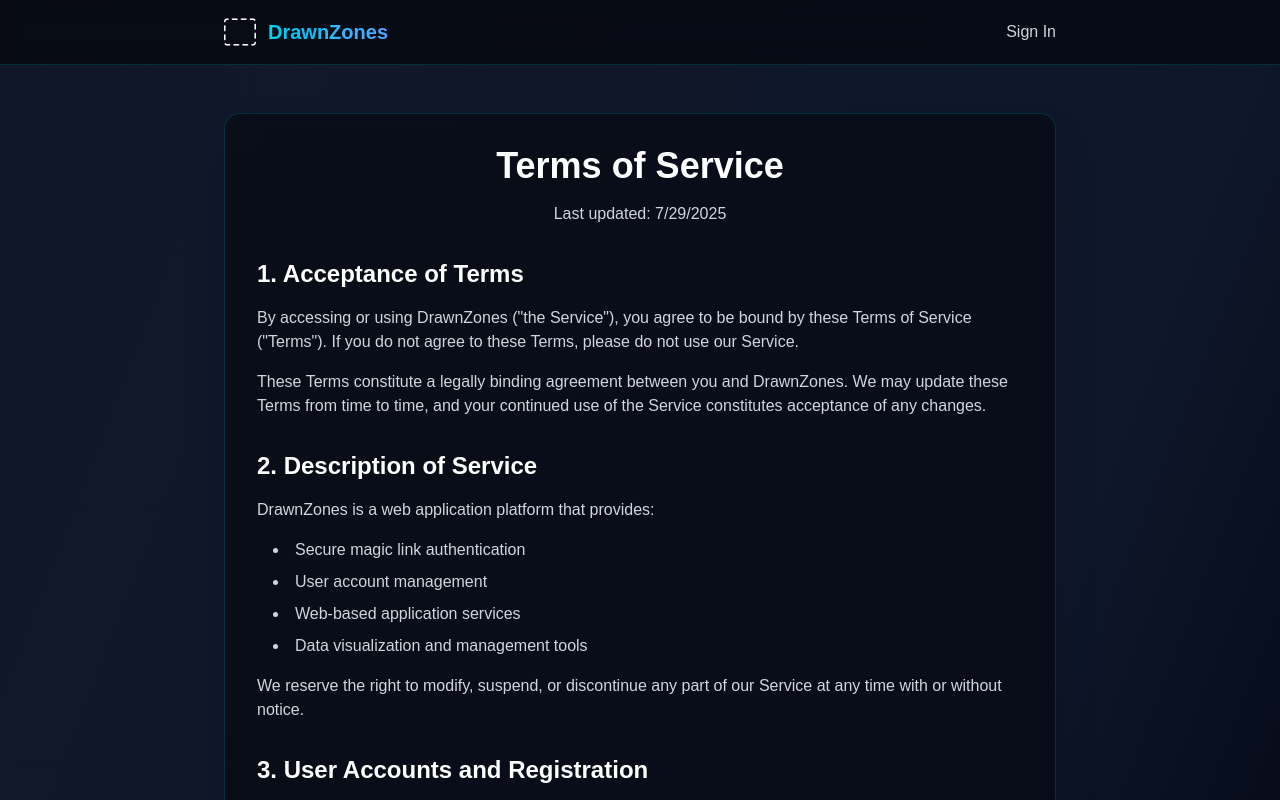
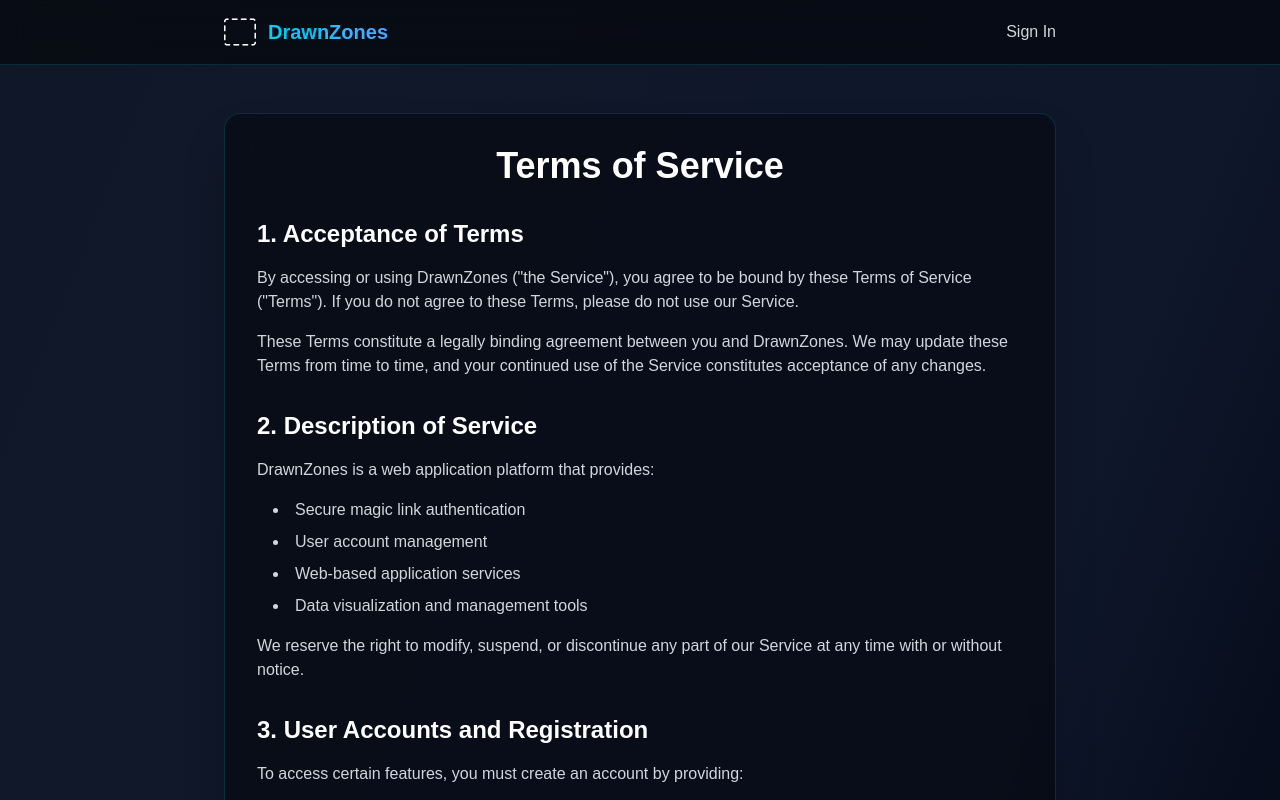
Before and after one commit to fcendesu/drawn-zones, a Next.js app in the folder frontend/: page /terms in a window 1280 px wide. Shown: the top 800 px of the page. Built offline with nearby package versions, Linux system fonts and the light colour scheme.

Commit message:
refactor: remove last updated date from Privacy and Terms pages

```diff
--- a/frontend/src/app/privacy/page.tsx
+++ b/frontend/src/app/privacy/page.tsx
@@ -40,9 +40,6 @@
             <h1 className="text-4xl font-bold text-white mb-4">
               Privacy Policy
             </h1>
-            <p className="text-gray-300">
-              Last updated: {new Date().toLocaleDateString()}
-            </p>
           </div>
 
           {/* Content */}
--- a/frontend/src/app/terms/page.tsx
+++ b/frontend/src/app/terms/page.tsx
@@ -40,9 +40,6 @@
             <h1 className="text-4xl font-bold text-white mb-4">
               Terms of Service
             </h1>
-            <p className="text-gray-300">
-              Last updated: {new Date().toLocaleDateString()}
-            </p>
           </div>
 
           {/* Content */}
```
